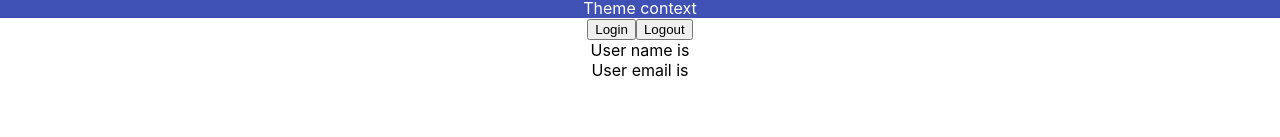
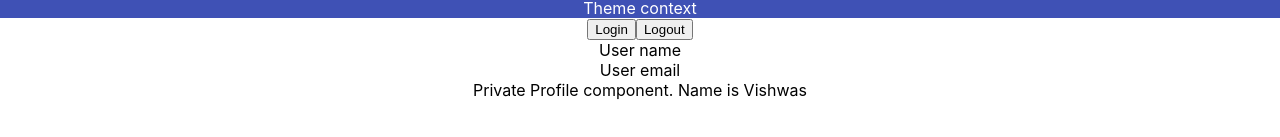
Before and after one commit to ylmgrbzz/React-TypeScript-Tutorial, a React (Create React App) app: page / in a window 1280 px wide. Shown: the part 487-624 px from the top of the page. Built offline with nearby package versions, Linux system fonts and the light colour scheme.

Commit message:
Refactor User component in App.tsx to use UserContext and add Private and Profile components

```diff
--- a/src/App.tsx
+++ b/src/App.tsx
@@ -15,6 +15,8 @@ import { Box } from "./context/Box";
 import { ThemeContextProvider } from "./context/ThemeContext";
 import { UserContextProvider } from "./context/UserContext";
 import { User } from "./context/User";
+import { Private } from "./auth/Private";
+import { Profile } from "./auth/Profile";
 
 function App() {
   const person = {
@@ -63,6 +65,7 @@ function App() {
       <UserContextProvider>
         <User />
       </UserContextProvider>
+      <Private isLoggedIn={true} Component={Profile} />
     </div>
   );
 }
--- /dev/null
+++ b/src/auth/Login.tsx
@@ -0,0 +1,3 @@
+export const Login = () => {
+  return <div>Please login to continue</div>;
+};
--- /dev/null
+++ b/src/auth/Private.tsx
@@ -0,0 +1,15 @@
+import { Login } from "./Login";
+import { ProfileProps } from "./Profile";
+
+type PrivateProps = {
+  isLoggedIn: boolean;
+  Component: React.ComponentType<ProfileProps>;
+};
+
+export const Private = ({ isLoggedIn, Component }: PrivateProps) => {
+  if (isLoggedIn) {
+    return <Component name="Vishwas" />;
+  } else {
+    return <Login />;
+  }
+};
--- /dev/null
+++ b/src/auth/Profile.tsx
@@ -0,0 +1,7 @@
+export type ProfileProps = {
+  name: string;
+};
+
+export const Profile = ({ name }: ProfileProps) => {
+  return <div>Private Profile component. Name is {name}</div>;
+};
--- a/src/context/User.tsx
+++ b/src/context/User.tsx
@@ -3,7 +3,7 @@ import { UserContext } from "./UserContext";
 
 export const User = () => {
   const userContext = useContext(UserContext);
-  const handleLogin = () => {
+  const handleLogin1 = () => {
     // if (userContext) {
     userContext.setUser({
       name: "Vishwas",
@@ -11,17 +11,17 @@ export const User = () => {
     });
     // }
   };
-  const handleLogout = () => {
+  const handleLogout1 = () => {
     // if (userContext) {
     userContext.setUser(null);
     // }
   };
   return (
     <div>
-      <button onClick={handleLogin}>Login</button>
-      <button onClick={handleLogout}>Logout</button>
-      <div>User name is {userContext.user?.name}</div>
-      <div>User email is {userContext.user?.email}</div>
+      <button onClick={handleLogin1}>Login</button>
+      <button onClick={handleLogout1}>Logout</button>
+      <div>User name {userContext.user?.name}</div>
+      <div>User email {userContext.user?.email}</div>
       {/* <div>User name is {userContext?.user?.name}</div>
       <div>User email is {userContext?.user?.email}</div> */}
     </div>
```
